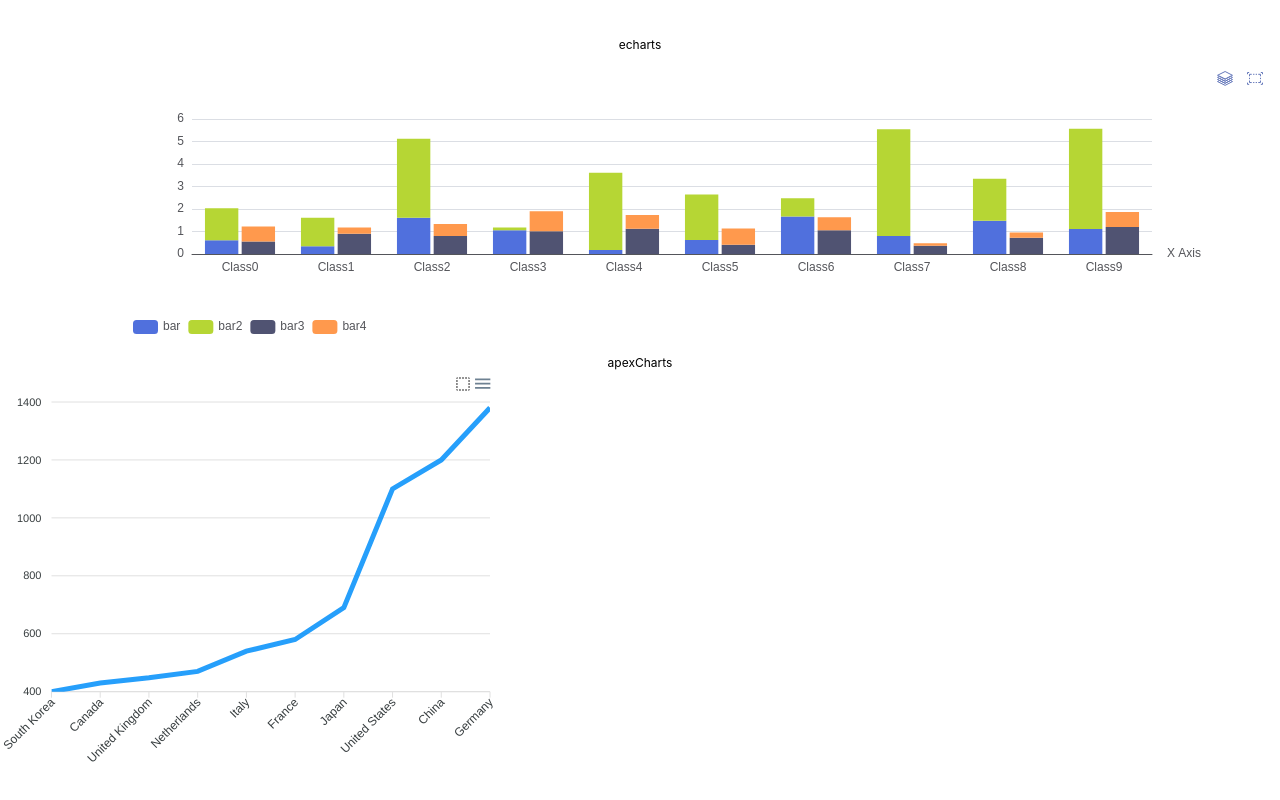
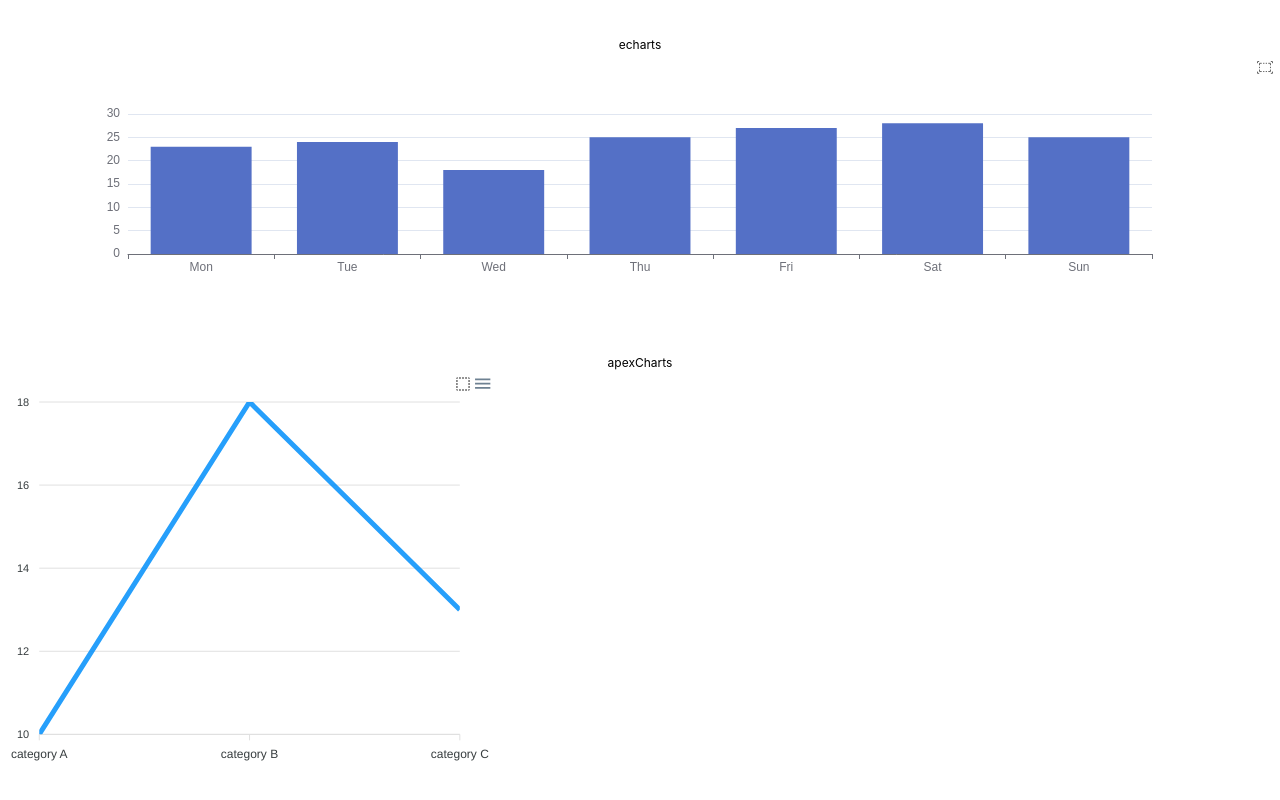
Before and after one commit to noppadolraksasiripong/test, a Next.js app: page /graph in a window 1280 px wide. Built offline with nearby package versions, Linux system fonts and the light colour scheme.

Commit message:
reduce bundle size

```diff
--- a/components/BarChart.tsx
+++ b/components/BarChart.tsx
@@ -5,12 +5,12 @@ import dynamic from 'next/dynamic'
 const Chart = dynamic(() => import('react-apexcharts'), { ssr: false })
 const BarChart = () => {
   const options: ApexOptions = {
+
     chart: {
       type: 'bar',
       height: 350,
       selection: {
         enabled: true,
-        type: "xy",
         fill: {
           color: "#24292e",
           opacity: 0.1
@@ -21,7 +21,7 @@ const BarChart = () => {
       },
       events: {
         selection: function (chart, e) {
-          console.log(chart, e)
+          console.log(chart)
         }
       }
 
@@ -39,7 +39,16 @@ const BarChart = () => {
     }
   }
   const series = [{
-    data: [400, 430, 448, 470, 540, 580, 690, 1100, 1200, 1380]
+    data: [{
+      x: 'category A',
+      y: 10
+    }, {
+      x: 'category B',
+      y: 18
+    }, {
+      x: 'category C',
+      y: 13
+    }]
   }]
   return (
     <Chart options={options} series={series} width={500} height={400}></Chart>
--- a/components/EChartsChart.tsx
+++ b/components/EChartsChart.tsx
@@ -1,16 +1,13 @@
 // import Echarts from 'echarts-for-react'
+
 import dynamic from 'next/dynamic'
-const Echarts = dynamic(() => import('echarts-for-react'), { ssr: false })
+const ReactECharts = dynamic(() => import('@/lib/ReactECharts'), { ssr: false })
 import { memo, useEffect, useRef, useState } from 'react'
 
 
 
 
-
 const EChartsChart = () => {
-
-
-  // const myChart = Echarts.init(chartDom);
   let xAxisData = []
   let data1 = []
   let data2 = []
@@ -29,6 +26,7 @@ const EChartsChart = () => {
       shadowColor: 'rgba(0,0,0,0.3)'
     }
   }
+
   const [option, setOption] = useState<any>({
     legend: {
       data: ['bar', 'bar2', 'bar3', 'bar4'],
@@ -43,20 +41,10 @@ const EChartsChart = () => {
       throttleType: 'debounce',
       throttleDelay: 300,
     },
-    toolbox: {
-      feature: {
-        magicType: {
-          type: ['stack']
-        },
-      }
-    },
+
     tooltip: {},
     xAxis: {
-      data: xAxisData,
-      name: 'X Axis',
-      axisLine: { onZero: true },
-      splitLine: { show: false },
-      splitArea: { show: false }
+      data: ['Mon', 'Tue', 'Wed', 'Thu', 'Fri', 'Sat', 'Sun']
     },
     yAxis: {},
     grid: {
@@ -64,32 +52,8 @@ const EChartsChart = () => {
     },
     series: [
       {
-        name: 'bar',
         type: 'bar',
-        stack: 'one',
-        emphasis: emphasisStyle,
-        data: data1
-      },
-      {
-        name: 'bar2',
-        type: 'bar',
-        stack: 'one',
-        emphasis: emphasisStyle,
-        data: data2
-      },
-      {
-        name: 'bar3',
-        type: 'bar',
-        stack: 'two',
-        emphasis: emphasisStyle,
-        data: data3
-      },
-      {
-        name: 'bar4',
-        type: 'bar',
-        stack: 'two',
-        emphasis: emphasisStyle,
-        data: data4
+        data: [23, 24, 18, 25, 27, 28, 25]
       }
     ]
   })
@@ -101,19 +65,19 @@ const EChartsChart = () => {
     const brushComponent = event.batch[0]
     for (let sIdx = 0; sIdx < brushComponent.selected.length; sIdx++) {
       const rawIndices = brushComponent.selected[sIdx].dataIndex
-      brushed.push('[Series ' + sIdx + '] ' + rawIndices.join(', '))
+      brushed.push(rawIndices.join(', '))
     }
     console.log(brushed)
   };
 
   return (
     <div id='echarts' >
-      <Echarts
-        className='echarts-test'
+      <ReactECharts
         option={option}
         onEvents={{
           brushSelected: onBrushSelected
-        }}></Echarts>
+        }}
+      ></ReactECharts>
     </div>
   )
 }
--- /dev/null
+++ b/lib/ReactECharts.tsx
@@ -0,0 +1,116 @@
+import { useRef, useEffect, CSSProperties } from "react"
+import { CanvasRenderer } from "echarts/renderers"
+import { init, getInstanceByDom, use } from "echarts/core"
+import { HeatmapChart, ScatterChart, LineChart, GraphChart, BarChart } from "echarts/charts"
+import {
+  LegendComponent,
+  GridComponent,
+  TooltipComponent,
+  ToolboxComponent,
+  VisualMapComponent,
+  TitleComponent,
+  DataZoomComponent,
+  BrushComponent
+} from "echarts/components"
+import type { ECharts, ComposeOption, SetOptionOpts, ElementEvent } from "echarts/core"
+import type {
+  BarSeriesOption,
+  LineSeriesOption,
+  ScatterSeriesOption,
+} from "echarts/charts"
+import type { TitleComponentOption, GridComponentOption, BrushComponentOption } from "echarts/components"
+// Register the required components
+use([
+  LegendComponent,
+  ScatterChart,
+  LineChart,
+  BarChart,
+  GridComponent,
+  TooltipComponent,
+  TitleComponent,
+  ToolboxComponent, // A group of utility tools, which includes export, data view, dynamic type switching, data area zooming, and reset.
+  DataZoomComponent, // Used in Line Graph Charts
+  CanvasRenderer, // If you only need to use the canvas rendering mode, the bundle will not include the SVGRenderer module, which is not needed.
+  BrushComponent
+])
+
+// Combine an Option type with only required components and charts via ComposeOption
+export type EChartsOption = ComposeOption<
+  | BarSeriesOption
+  | LineSeriesOption
+  | TitleComponentOption
+  | GridComponentOption
+  | ScatterSeriesOption
+  | BrushComponentOption
+>
+
+export interface ReactEChartsProps {
+  option: EChartsOption
+  style?: CSSProperties
+  settings?: SetOptionOpts
+  loading?: boolean
+  theme?: "light" | "dark"
+  onEvents?: Record<string, (...args: unknown[]) => boolean | void>
+}
+
+export default function ReactECharts({
+  option,
+  style,
+  settings,
+  loading,
+  theme,
+  onEvents
+}: ReactEChartsProps): JSX.Element {
+  const chartRef = useRef<HTMLDivElement>(null)
+
+  useEffect(() => {
+    if (chartRef.current !== null) {
+      const chart = getInstanceByDom(chartRef.current)
+
+    }
+  }, [onEvents])
+
+  useEffect(() => {
+    // Initialize chart
+    let chart: ECharts | undefined
+    if (chartRef.current !== null) {
+      chart = init(chartRef.current, theme)
+    }
+
+    // Add chart resize listener
+    // ResizeObserver is leading to a bit janky UX
+    function resizeChart() {
+      chart?.resize()
+    }
+    window.addEventListener("resize", resizeChart)
+
+    // Return cleanup function
+    return () => {
+      chart?.dispose()
+      window.removeEventListener("resize", resizeChart)
+    }
+  }, [theme])
+
+  useEffect(() => {
+    // Update chart
+    if (chartRef.current !== null) {
+      const chart = getInstanceByDom(chartRef.current)
+      chart?.setOption(option, settings)
+      if (onEvents) {
+        console.log(onEvents)
+        Object.entries(onEvents).forEach(([key, val]) => {
+          return chart?.on(key, val)
+        })
+      }
+    }
+  }, [onEvents, option, settings, theme]) // Whenever theme changes we need to add option and setting due to it being deleted in cleanup function
+
+  useEffect(() => {
+    // Update chart
+    if (chartRef.current !== null) {
+      const chart = getInstanceByDom(chartRef.current)
+      loading === true ? chart?.showLoading() : chart?.hideLoading()
+    }
+  }, [loading, theme])
+  return <div ref={chartRef} style={{ width: "100%", height: "300px", ...style }} />
+}
--- a/next.config.js
+++ b/next.config.js
@@ -3,4 +3,13 @@ const nextConfig = {
   reactStrictMode: true,
 }
 
-module.exports = nextConfig
+
+
+
+
+const withBundleAnalyzer = require('@next/bundle-analyzer')({
+  enabled: process.env.ANALYZE === 'true',
+})
+module.exports = withBundleAnalyzer({
+  ...nextConfig
+})
--- a/package.json
+++ b/package.json
@@ -15,6 +15,7 @@
     "antd": "^5.4.4",
     "apexcharts": "^3.39.0",
     "autoprefixer": "10.4.14",
+    "echarts": "^5.4.2",
     "echarts-for-react": "^3.0.2",
     "eslint": "8.38.0",
     "eslint-config-next": "13.3.0",
@@ -32,6 +33,7 @@
     "typescript": "5.0.4"
   },
   "devDependencies": {
+    "@next/bundle-analyzer": "^13.3.1",
     "@types/jspdf": "^2.0.0",
     "@types/react-table": "^7.7.14"
   }
```
Also changed, not shown: 2 other files (tests, documents, lock files or other folders).
